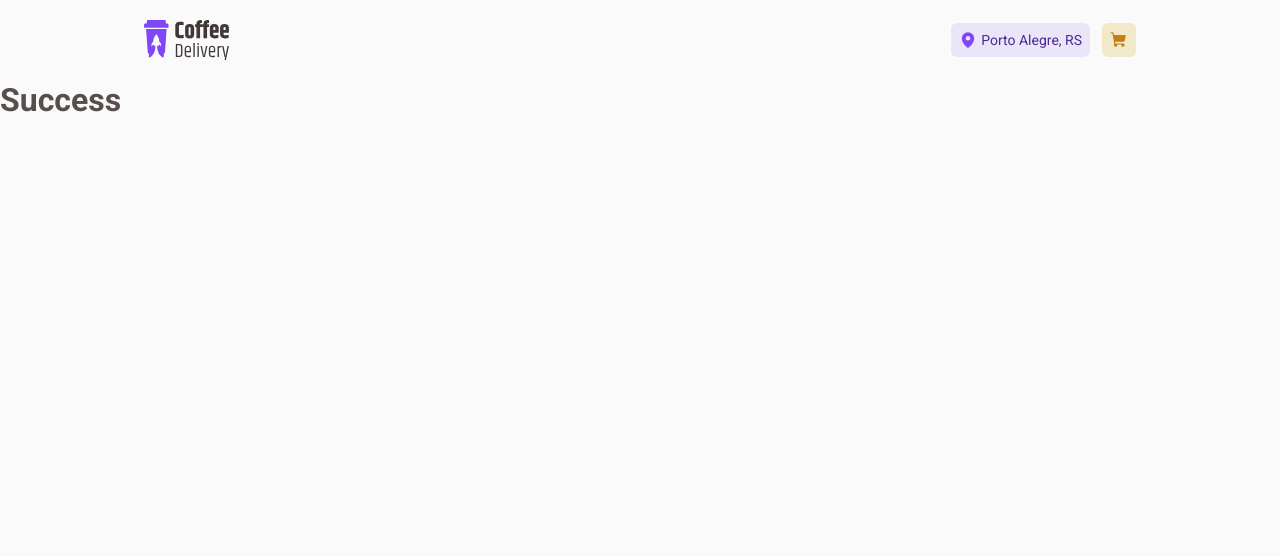
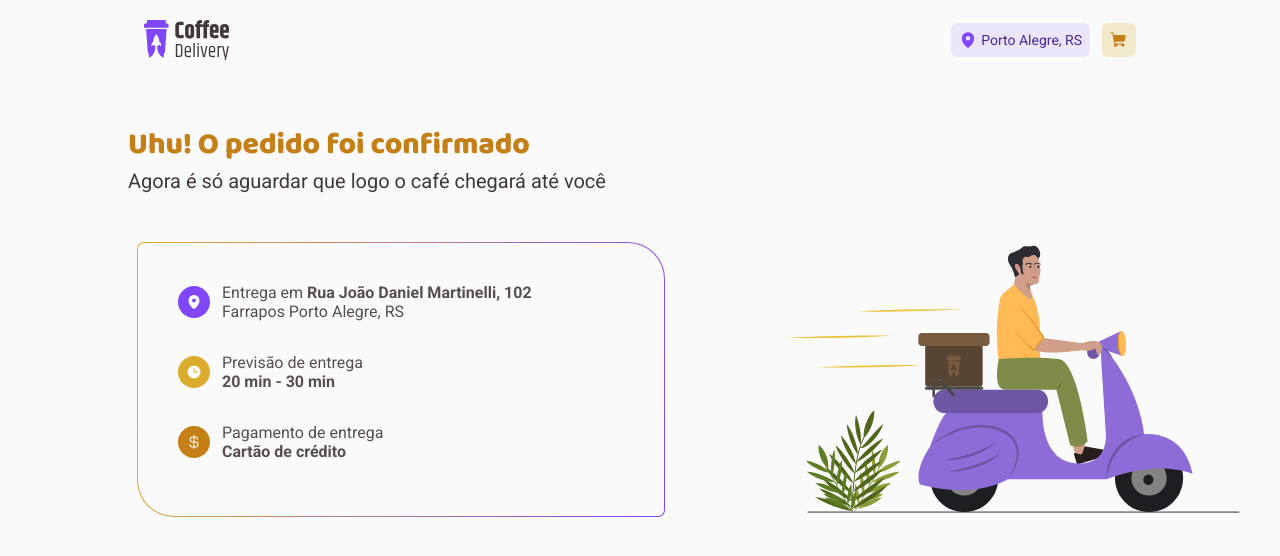
Before and after one commit to MayconSlv/Coffee-Delivery, a React (Vite) app: page /Success in a window 1280 px wide. Shown: the top 556 px of the page. Built offline with nearby package versions, Linux system fonts and the light colour scheme.

Commit message:
success page

```diff
--- a/src/components/InfoIcon/index.tsx
+++ b/src/components/InfoIcon/index.tsx
@@ -3,7 +3,7 @@ import { IconInfo, InfoIconContainer } from './style'
 
 interface InfoIconProps {
   icon: ReactNode
-  text: string
+  text: string | ReactNode
   iconBg: string
 }
 
--- /dev/null
+++ b/src/pages/Success/components/DeliveryDetails/index.tsx
@@ -0,0 +1,48 @@
+import { Clock, CurrencyDollar, MapPin } from 'phosphor-react'
+import { InfoIcon } from '../../../../components/InfoIcon'
+import { DeliveryDetailsContainer } from './styles'
+import { useTheme } from 'styled-components'
+
+export function DeliveryDetails() {
+  const { colors } = useTheme()
+
+  return (
+    <DeliveryDetailsContainer>
+      <InfoIcon
+        iconBg={colors['base-purple']}
+        icon={<MapPin size={16} weight='fill' />}
+        text={
+          <p>
+            Entrega em <strong>Rua João Daniel Martinelli, 102</strong>
+            <br />
+            <p>Farrapos Porto Alegre, RS</p>
+          </p>
+        }
+      />
+
+      <InfoIcon
+        iconBg={colors['base-yellow']}
+        icon={<Clock size={16} weight='fill' />}
+        text={
+          <p>
+            Previsão de entrega
+            <br />
+            <strong>20 min - 30 min</strong>
+          </p>
+        }
+      />
+
+      <InfoIcon
+        iconBg={colors['yellow-dark']}
+        icon={<CurrencyDollar size={16} weight='fill' />}
+        text={
+          <p>
+            Pagamento de entrega
+            <br />
+            <strong>Cartão de crédito</strong>
+          </p>
+        }
+      />
+    </DeliveryDetailsContainer>
+  )
+}
--- /dev/null
+++ b/src/pages/Success/components/DeliveryDetails/styles.ts
@@ -0,0 +1,22 @@
+import styled from 'styled-components'
+
+export const DeliveryDetailsContainer = styled.div`
+  padding: 4rem;
+  min-width: 52.6rem;
+  display: flex;
+  flex-direction: column;
+  gap: 3.2rem;
+  background: ${({ theme }) => theme.colors['base-background']};
+  border-radius: 6px 36px;
+  position: relative;
+  margin: 1rem;
+
+  &::before {
+    content: '';
+    position: absolute;
+    inset: -1px;
+    z-index: -1;
+    border-radius: 7px 37px;
+    background: linear-gradient(102.89deg, #dbac2c 2.61%, #8047f8 98.76%);
+  }
+`
--- a/src/pages/Success/index.tsx
+++ b/src/pages/Success/index.tsx
@@ -1,3 +1,20 @@
+import { DeliveryDetails } from './components/DeliveryDetails'
+import { SuccessContainer, SuccessSection, SuccessTitle } from './styles'
+import deliveryImage from '../../assets/Illustration.svg'
+
 export function Success() {
-  return <h1>Success</h1>
+  return (
+    <SuccessContainer className='container'>
+      <SuccessTitle>
+        <h2>Uhu! O pedido foi confirmado</h2>
+        <p>Agora é só aguardar que logo o café chegará até você</p>
+      </SuccessTitle>
+
+      <SuccessSection>
+        <DeliveryDetails />
+
+        <img src={deliveryImage} alt='' />
+      </SuccessSection>
+    </SuccessContainer>
+  )
 }
--- /dev/null
+++ b/src/pages/Success/styles.ts
@@ -0,0 +1,28 @@
+import styled from 'styled-components'
+
+export const SuccessContainer = styled.section`
+  display: flex;
+  gap: 4rem;
+  flex-direction: column;
+`
+
+export const SuccessTitle = styled.div`
+  margin-top: 4rem;
+
+  h2 {
+    font-weight: 800;
+    font-size: 3rem;
+    font-family: 'Baloo 2';
+    color: ${({ theme }) => theme.colors['yellow-dark']};
+  }
+
+  p {
+    font-size: 2rem;
+    color: ${({ theme }) => theme.colors['base-subtitle']};
+  }
+`
+
+export const SuccessSection = styled.section`
+  display: flex;
+  gap: 10rem;
+`
```
Also changed, not shown: src/assets/Illustration.svg (added).
